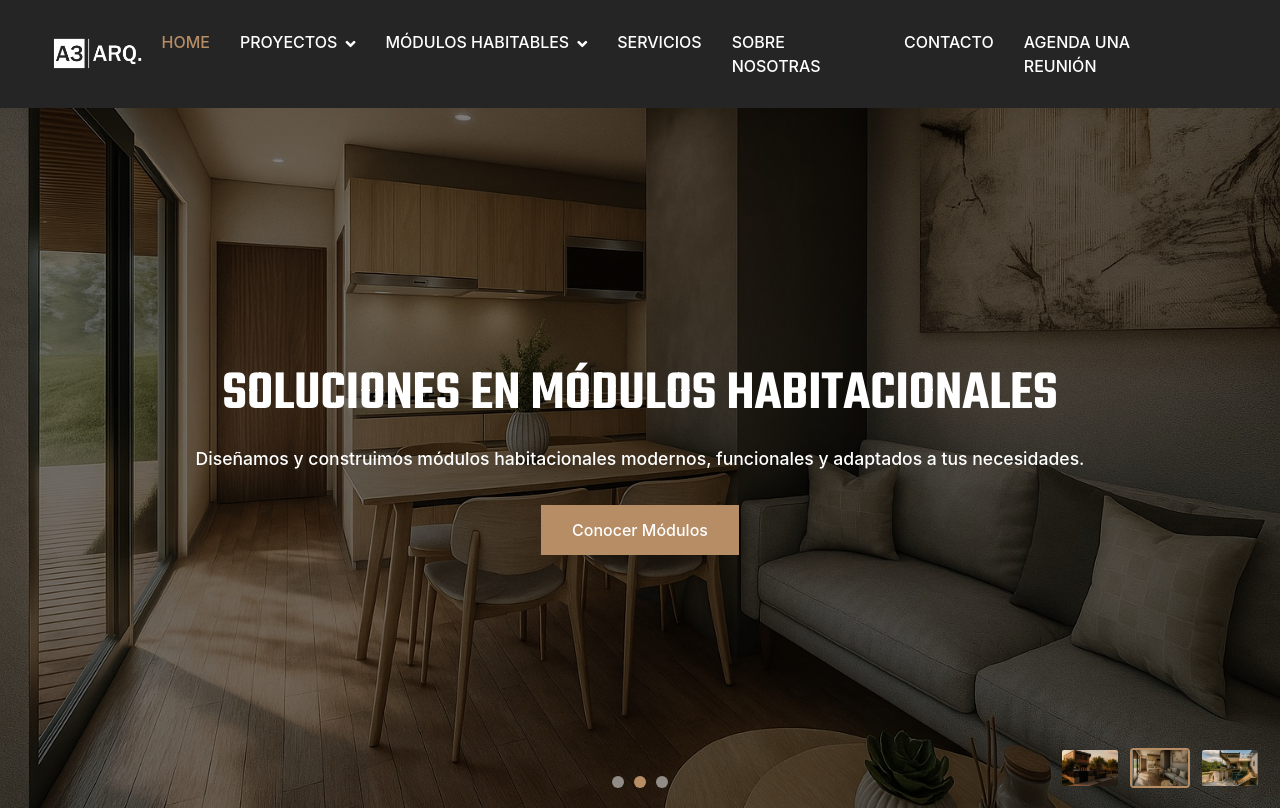
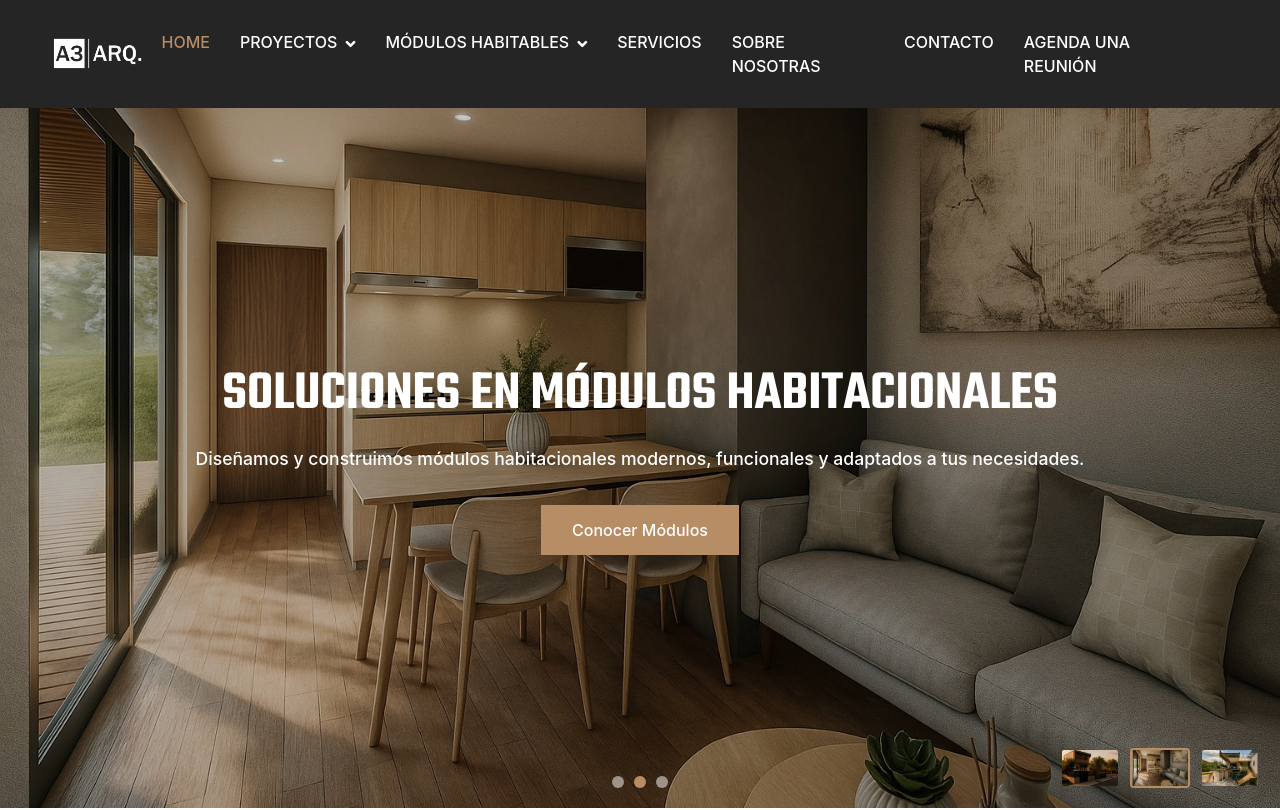
Before and after one commit to camiurenda/A3Arq, a React (Create React App) app: page / in a window 1280 px wide. Shown: the top 810 px of the page. Built offline with nearby package versions, Linux system fonts and the light colour scheme; the HTML template or start-up script is replaced by a standard one.

Commit message:
Imagenes aclaradas

```diff
--- a/public/css/style.css
+++ b/public/css/style.css
@@ -267,7 +267,7 @@ h6,
 }
 
 .page-header {
-    background: linear-gradient(rgba(0, 0, 0, .5), rgba(0, 0, 0, .5)), url(../img/carousel-1.jpg) center center no-repeat;
+    background: linear-gradient(rgba(0, 0, 0, .3), rgba(0, 0, 0, .3)), url(../img/carousel-1.jpg) center center no-repeat;
     background-size: cover;
 }
 
@@ -679,7 +679,7 @@ h6,
     left: 0;
     width: 100%;
     height: 100%;
-    background: rgba(0, 0, 0, 0.5);
+    background: rgba(0, 0, 0, 0.2);
     display: flex;
     align-items: center;
     justify-content: center;
```
